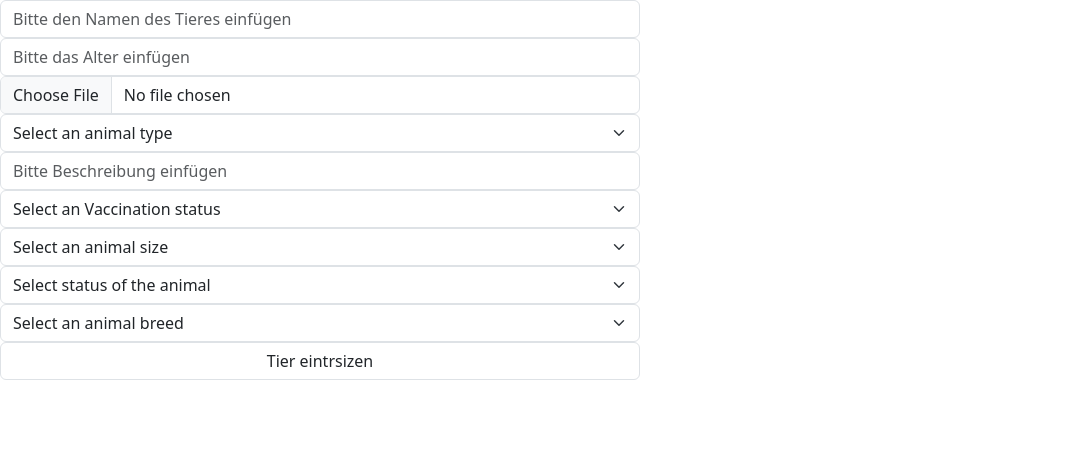
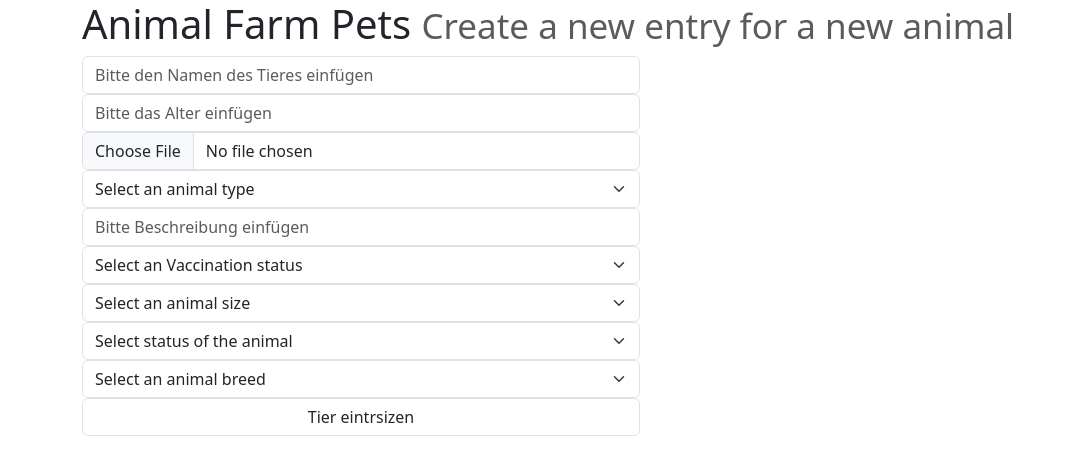
Before and after one commit to stefan44atvie/BE18_CR5_Ruedenauer, a PHP site: page /createanimal.php in a window 1280 px wide. Shown: the top 475 px of the page, without its empty margins (0-1074 px from the left). Run offline with PHP 8.4, Linux system fonts and the light colour scheme; data that the repository does not hold is empty.

Commit message:
some very small design update

```diff
--- a/createanimal.php
+++ b/createanimal.php
@@ -140,9 +140,12 @@ while($row = mysqli_fetch_assoc($result2)){
   <link rel="stylesheet" href="css/bootstrap.css">
 
   <!-- Title -->
-  <title>New animals</title>
+  <title>Animal Farm Pets</title>
 </head>
 <body>
+<div class= "container">
+    <h1>Animal Farm Pets <small class="text-muted">Create a new entry for a new animal</small></h1>
+
         <form class="w-50" method="POST" action="<?= htmlspecialchars($_SERVER['SCRIPT_size'])?>" enctype="multipart/form-data">
                     <input type="text" placeholder="Bitte den Namen des Tieres einfügen" class="form-control" size="size" value="<?= $name ?>">
                     <span class="text-danger"><?= $nameError ?></span class="text-danger">
@@ -182,7 +185,7 @@ while($row = mysqli_fetch_assoc($result2)){
 
                     <input type="submit" class="form-control" size="submit" value="Tier eintrsizen">
         </form>
-
+    </div>
 
   <noscript>Your browser don't support JavaScript!</noscript>
   <script src="./scripts.js"></script>
```
Lines whose indentation alone changed are shown as unchanged.
